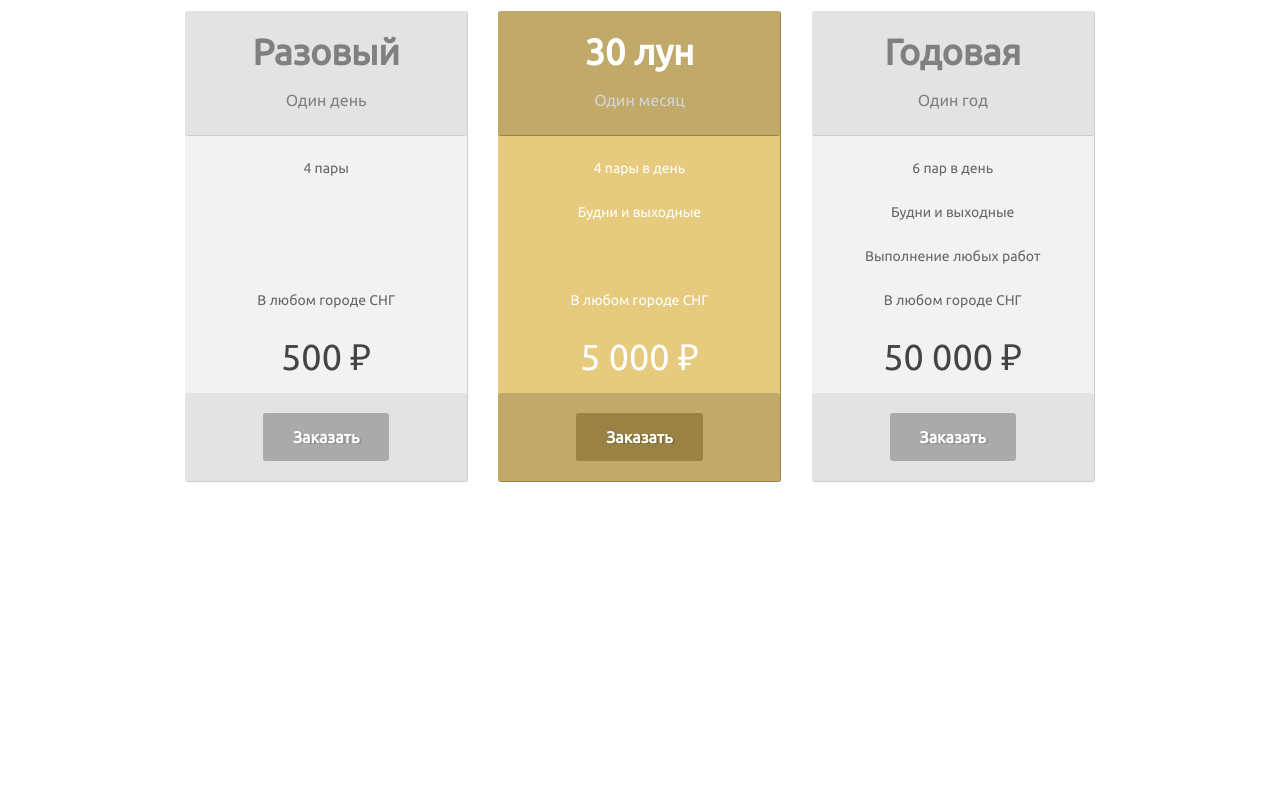
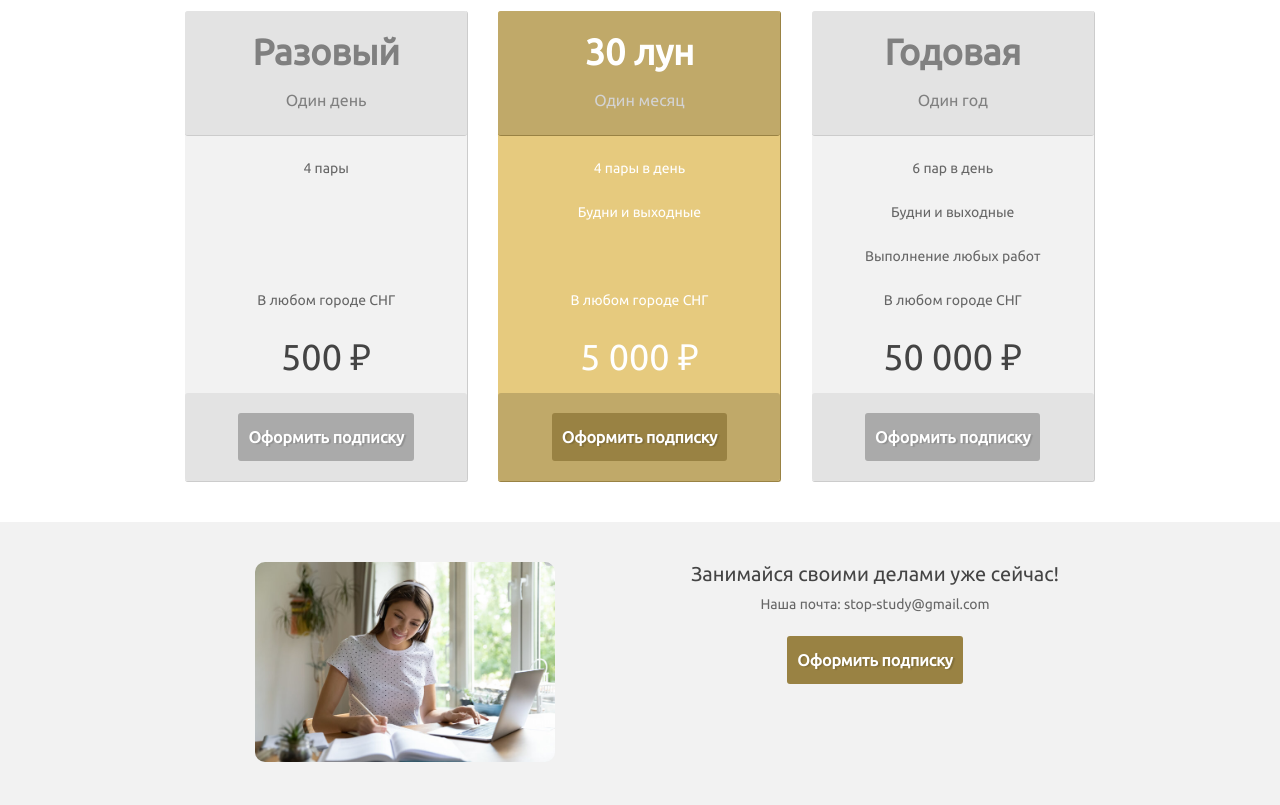
Before and after one commit to eternalyoung/stop-lessons, a plain HTML site: page index.html in a window 1280 px wide. Shown: the part 1570-2375 px from the top of the page. Before the commit the page ends 2092 px from the top, so only its background shows below. Drawn offline with Linux system fonts and the light colour scheme.

Commit message:
some text fixes + action block

```diff
--- /dev/null
+++ b/css/action.css
@@ -0,0 +1,10 @@
+.action {
+  padding: 40px 0;
+  background: #f2f2f2;
+}
+
+.action-image {
+  border-radius: 10px;
+  width: 300px;
+  height: auto;
+}
--- a/css/button.css
+++ b/css/button.css
@@ -3,7 +3,7 @@
   border-radius: 3px;
   font-size: 16px;
   text-decoration: none;
-  padding: 15px 30px;
+  padding: 15px 10px;
   text-shadow: 2px 1px 1px rgba(0, 0, 0, 0.15);
   font-weight: bold;
 }
@@ -13,7 +13,7 @@
   color: #fff;
 }
 
-.button-blue {
+.button-light-brown {
   background: #998243;
   color: #fff;
 }
--- a/index.html
+++ b/index.html
@@ -14,6 +14,7 @@
   <link rel="stylesheet" href="css/feedbacks.css">
   <link rel="stylesheet" href="css/header.css">
   <link rel="stylesheet" href="css/prices.css">
+  <link rel="stylesheet" href="css/action.css">
   <title>Ходим на пары за вас!</title>
 </head>
 <body class="ubuntu-font">
@@ -149,7 +150,7 @@
           </div>
           <div class="subscription-footer">
             <div class="subscription-order">
-              <a class="button button-gray" href="#">Заказать</a>
+              <a class="button button-gray" href="#">Оформить подписку</a>
             </div>
           </div>
         </div>
@@ -171,7 +172,7 @@
           </div>
           <div class="subscription-footer">
             <div class="subscription-order">
-              <a class="button button-blue" href="#">Заказать</a>
+              <a class="button button-light-brown" href="#">Оформить подписку</a>
             </div>
           </div>
         </div>
@@ -193,7 +194,7 @@
           </div>
           <div class="subscription-footer">
             <div class="subscription-order">
-              <a class="button button-gray" href="#">Заказать</a>
+              <a class="button button-gray" href="#">Оформить подписку</a>
             </div>
           </div>
         </div>
@@ -201,5 +202,25 @@
     </div>
   </div>
 </div>
+
+<div class="action text-center" id="buy">
+  <div class="container">
+    <div class="column-1-2">
+      <div class="action-image-div">
+        <img class="action-image" src="images/student.jpg" alt="Счастливый студент" />
+      </div>
+    </div>
+    <div class="column-1-2">
+      <div class="action-details">
+        <p class="title-small">Занимайся  своими делами уже сейчас!</p>
+        <p class="text-medium">Наша почта: stop-study@gmail.com</p>
+        <div class="buffer-both">
+          <a class="button button-brown" href="#">Оформить подписку</a>
+        </div>
+      </div>
+    </div>
+  </div>
+</div>
+
 </body>
 </html>
```
Also changed, not shown: images/student.jpg (added).
